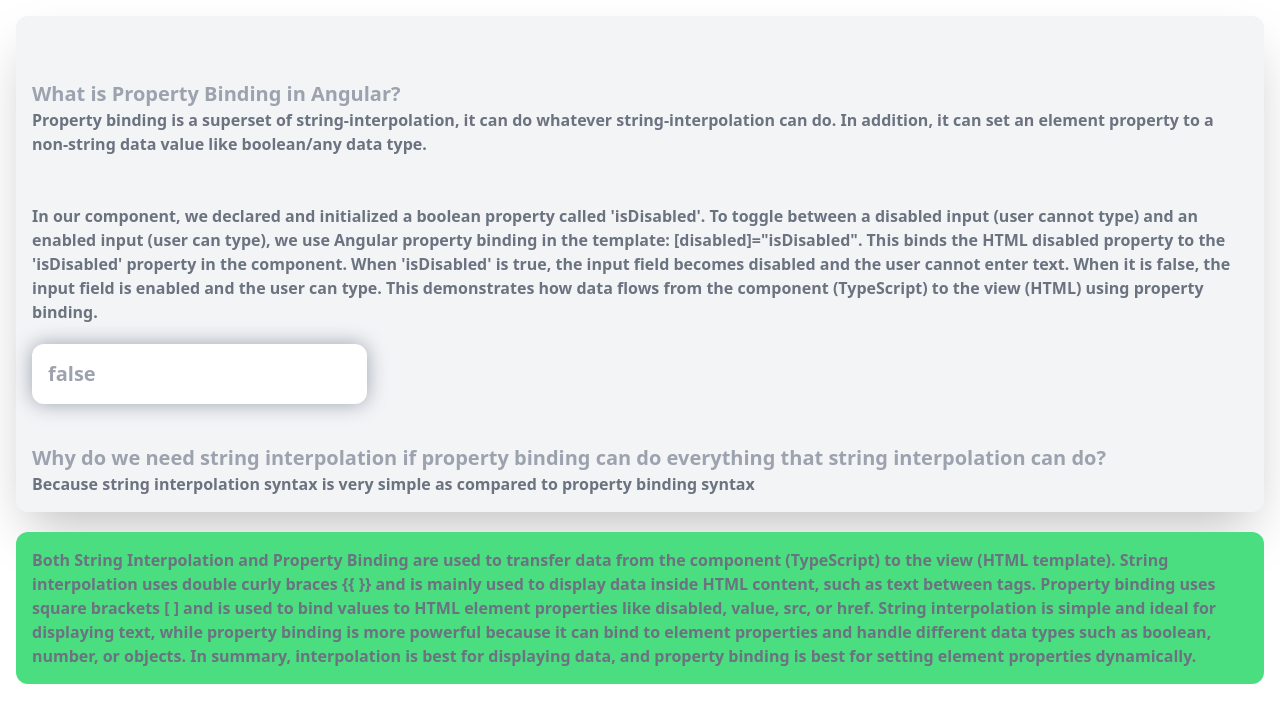
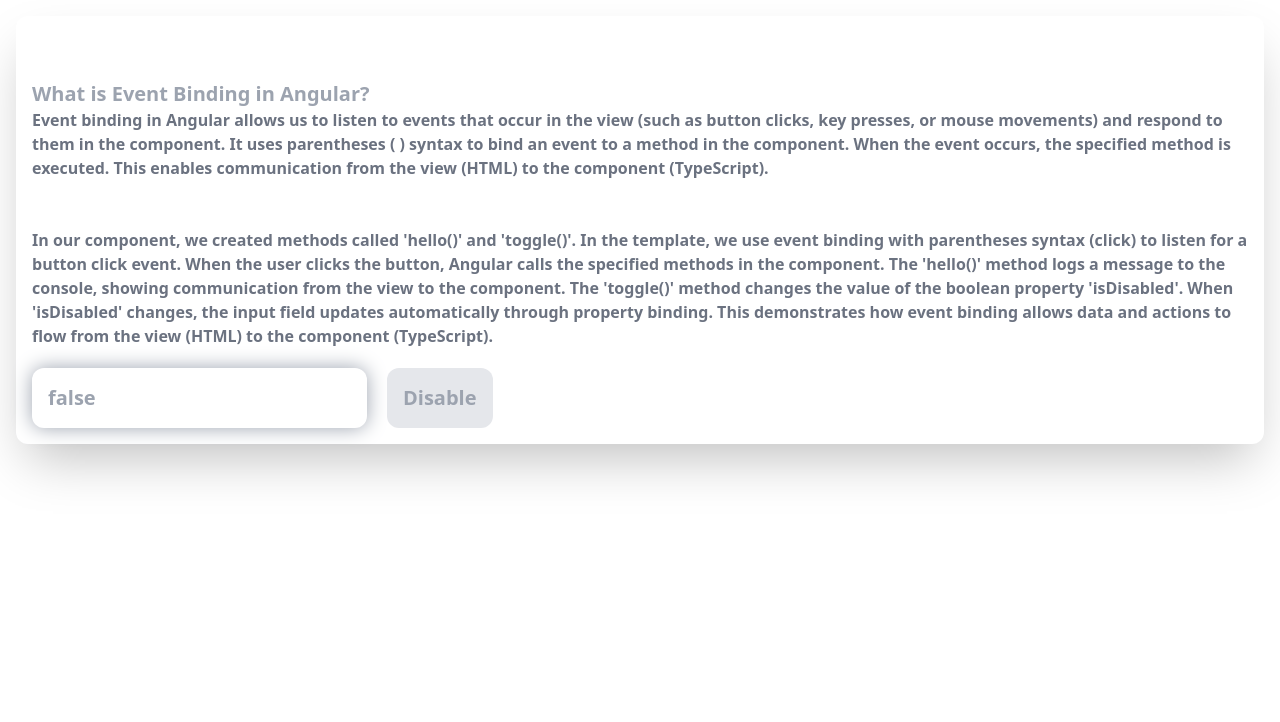
Before and after one commit to mathebe-moseri/angular-concepts, an Angular app: page / in a window 1280 px wide. Shown: the top 722 px of the page. Built offline with nearby package versions, Linux system fonts and the light colour scheme.

Commit message:
feat: explain and practically-implement event binding

```diff
--- a/src/app/components/data-binding/event-binding/event-binding.component.html
+++ b/src/app/components/data-binding/event-binding/event-binding.component.html
@@ -1 +1,16 @@
-<p>event-binding works!</p>
+<div class="bg-white p-4 rounded-xl m-4 shadow-2xl">
+  <br><br>
+
+  <p class="text-xl font-bold text-gray-400">{{ question2 }}</p>
+  <p class="text-gray-500 font-bold">{{ answer2 }}</p>
+
+  <br><br>
+
+  <p class="text-gray-500 font-bold">{{ eventExplanation }}</p>
+
+  <input (input)="onInput($event)" type="text" placeholder="type here" [disabled]="isDisabled" [value]="isDisabled"
+    class="mt-5 p-4 text-xl font-bold focus:outline-none rounded-xl shadow-[0_0_20px_rgba(0,0,0,0.3)] shadow-gray-400 text-gray-400" />
+
+    <button (click)="hello()" (click)="toggle()" class="ml-5 text-xl font-bold text-gray-400 p-4 rounded-xl" [ngClass]="isDisabled ? 'bg-green-400' : 'bg-gray-200'">{{ isDisabled ? 'Enable' : 'Disable' }}</button>
+
+</div>
--- a/src/app/components/data-binding/event-binding/event-binding.component.ts
+++ b/src/app/components/data-binding/event-binding/event-binding.component.ts
@@ -1,12 +1,46 @@
+import { CommonModule } from '@angular/common';
 import { Component } from '@angular/core';
 
 @Component({
   selector: 'app-event-binding',
   standalone: true,
-  imports: [],
+  imports: [CommonModule],
   templateUrl: './event-binding.component.html',
   styleUrl: './event-binding.component.css'
 })
 export class EventBindingComponent {
 
+  question1: string = "What is Property Binding in Angular?";
+  question2: string = "What is Event Binding in Angular?";
+
+  answer1: string = "Property binding is a superset of string-interpolation, it can do whatever string-interpolation can do. In addition, it can set an element property to a non-string data value like boolean/any data type.";
+  answer2: string = "Event binding in Angular allows us to listen to events that occur in the view (such as button clicks, key presses, or mouse movements) and respond to them in the component. It uses parentheses ( ) syntax to bind an event to a method in the component. When the event occurs, the specified method is executed. This enables communication from the view (HTML) to the component (TypeScript).";
+
+
+
+  explanation: string = "In our component, we declared and initialized a boolean property called 'isDisabled'. To toggle between a disabled input (user cannot type) and an enabled input (user can type), we use Angular property binding in the template: [disabled]=\"isDisabled\". This binds the HTML disabled property to the 'isDisabled' property in the component. When 'isDisabled' is true, the input field becomes disabled and the user cannot enter text. When it is false, the input field is enabled and the user can type. This demonstrates how data flows from the component (TypeScript) to the view (HTML) using property binding.";
+
+
+  question: string = "Why do we need string interpolation if property binding can do everything that string interpolation can do?"
+  answer: string = "Because string interpolation syntax is very simple as compared to property binding syntax"
+
+  eventExplanation: string = "In our component, we created methods called 'hello()' and 'toggle()'. In the template, we use event binding with parentheses syntax (click) to listen for a button click event. When the user clicks the button, Angular calls the specified methods in the component. The 'hello()' method logs a message to the console, showing communication from the view to the component. The 'toggle()' method changes the value of the boolean property 'isDisabled'. When 'isDisabled' changes, the input field updates automatically through property binding. This demonstrates how event binding allows data and actions to flow from the view (HTML) to the component (TypeScript).";
+
+
+  isDisabled: boolean = false;
+
+  helloMessage: string = "Console logging to indicate that a click event triggeres the component, from view to component"
+
+  toggle() {
+    this.isDisabled = !this.isDisabled;
+  }
+
+  hello() {
+    console.log(this.helloMessage);
+  }
+
+  onInput(event: any) {
+  console.log(event.target.value);
+  }
+
 }
--- a/src/app/components/data-binding/property-binding/property-binding.component.html
+++ b/src/app/components/data-binding/property-binding/property-binding.component.html
@@ -1,4 +1,4 @@
-<div class="bg-gray-100 p-4 rounded-xl m-4 shadow-2xl">
+<div class="bg-white p-4 rounded-xl m-4 shadow-2xl">
   <br><br>
 
   <p class="text-xl font-bold text-gray-400">{{ question1 }}</p>
@@ -9,9 +9,9 @@
   <p class="text-gray-500 font-bold">{{ explanation }}</p>
 
   <input type="text" placeholder="type here" [disabled]="isDisabled" [value]="isDisabled"
-    class="mt-5 p-4 text-xl font-bold focus:outline-none rounded-xl shadow-[0_0_20px_rgba(0,0,0,0.3)] shadow-gray-400 text-gray-400" />
+    class="mt-5 p-4 text-xl font-bold focus:outline-none rounded-xl shadow-[0_0_20px_rgba(0,0,0,0.3)] shadow-gray-400 text-gray-400 hover:bg-green-400 hover:text-3xl transition-all ease-in-out duration-700" />
 
   <p class="text-xl font-bold text-gray-400 mt-10">{{ question }}</p>
   <p class="text-gray-500 font-bold">{{ answer }}</p>
 </div>
-<p class="text-gray-500 font-bold bg-green-400 rounded-xl mt-5 p-4 m-4">{{ comparison }}</p>
+<p class="text-gray-500 font-bold bg-gray-100 rounded-xl mt-5 p-4 m-4">{{ comparison }}</p>
--- a/src/app/components/data-binding/string-interpolation/string-interpolation.component.html
+++ b/src/app/components/data-binding/string-interpolation/string-interpolation.component.html
@@ -1,6 +1,8 @@
-<p class="text-xl font-bold text-gray-400">{{ question1 }}</p>
-<p class="text-gray-500 font-bold">{{ answer1 }}</p>
-
+<div class="m-4 p-4 ">
+    <p class="text-3xl font-bold text-sky-400">{{ question1 }}</p>
+    <p class="text-yellow-500 font-bold text-xl">{{ answer1 }}</p>
+    </div>
+<div class="bg-white p-4 rounded-xl m-4 shadow-2xl">
     <br><br>
 
     <p class="text-xl font-bold text-gray-400">{{ question2 }}</p>
@@ -10,6 +12,7 @@
 
     <p class="text-gray-500 font-bold">{{ explanation }}</p>
 
-<h3 class="text-xl m-5 font-bold text-gray-400 bg-gray-200 p-4 rounded-xl hover:bg-green-400 hover:text-4xl transition-all ease-in-out duration-600">
+    <h3 class="text-xl m-5 font-bold text-gray-400 bg-gray-200 p-4 rounded-xl hover:bg-green-400 hover:text-4xl transition-all ease-in-out duration-700">
         {{ stringInterpolation }}
     </h3>
+</div>
--- a/src/app/main/main.component.html
+++ b/src/app/main/main.component.html
@@ -1,2 +1,3 @@
 <!-- <app-string-interpolation></app-string-interpolation> -->
-<app-property-binding></app-property-binding>
+<!-- <app-property-binding></app-property-binding> -->
+<app-event-binding></app-event-binding>
--- a/src/app/main/main.component.ts
+++ b/src/app/main/main.component.ts
@@ -1,11 +1,12 @@
 import { Component } from '@angular/core';
 import { StringInterpolationComponent } from '../components/data-binding/string-interpolation/string-interpolation.component';
 import { PropertyBindingComponent } from '../components/data-binding/property-binding/property-binding.component';
+import { EventBindingComponent } from '../components/data-binding/event-binding/event-binding.component';
 
 @Component({
   selector: 'app-main',
   standalone: true,
-  imports: [StringInterpolationComponent, PropertyBindingComponent],
+  imports: [StringInterpolationComponent, PropertyBindingComponent, EventBindingComponent],
   templateUrl: './main.component.html',
   styleUrl: './main.component.css'
 })
```
Lines whose indentation alone changed are shown as unchanged.
